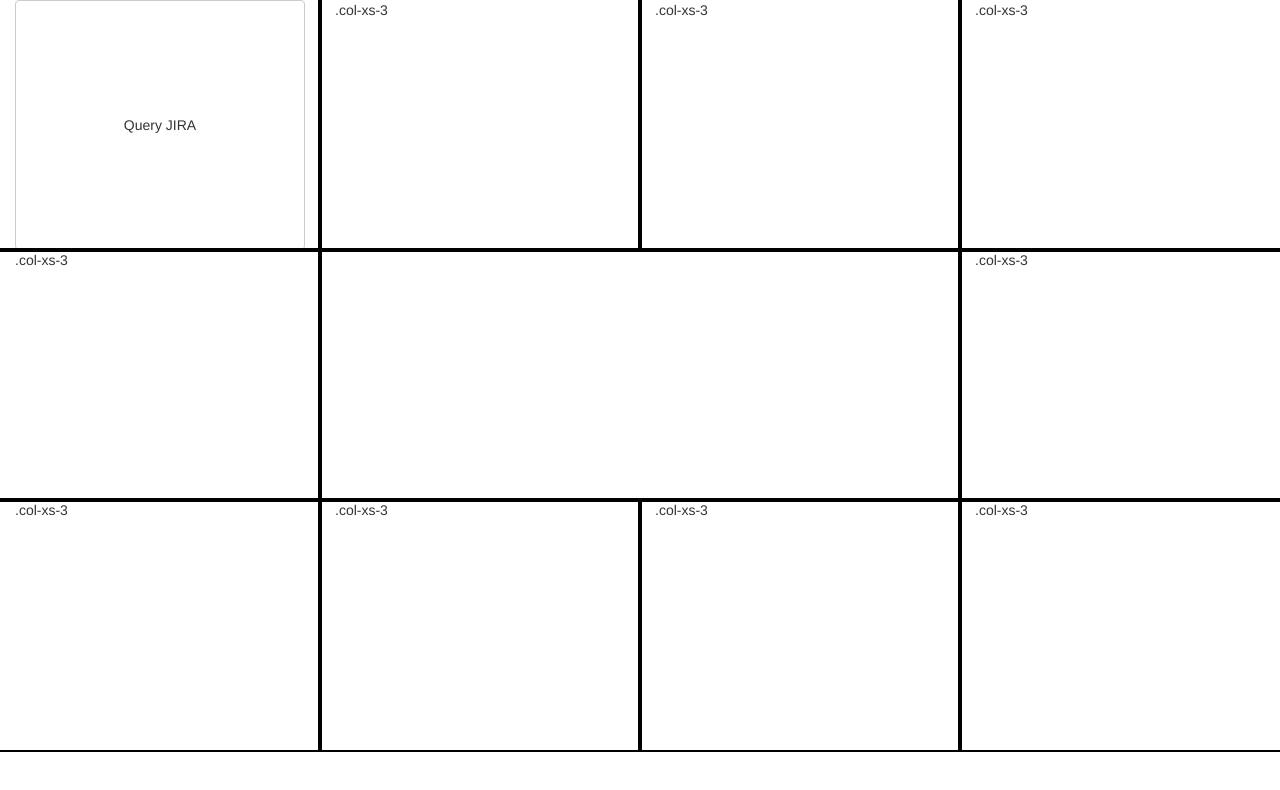
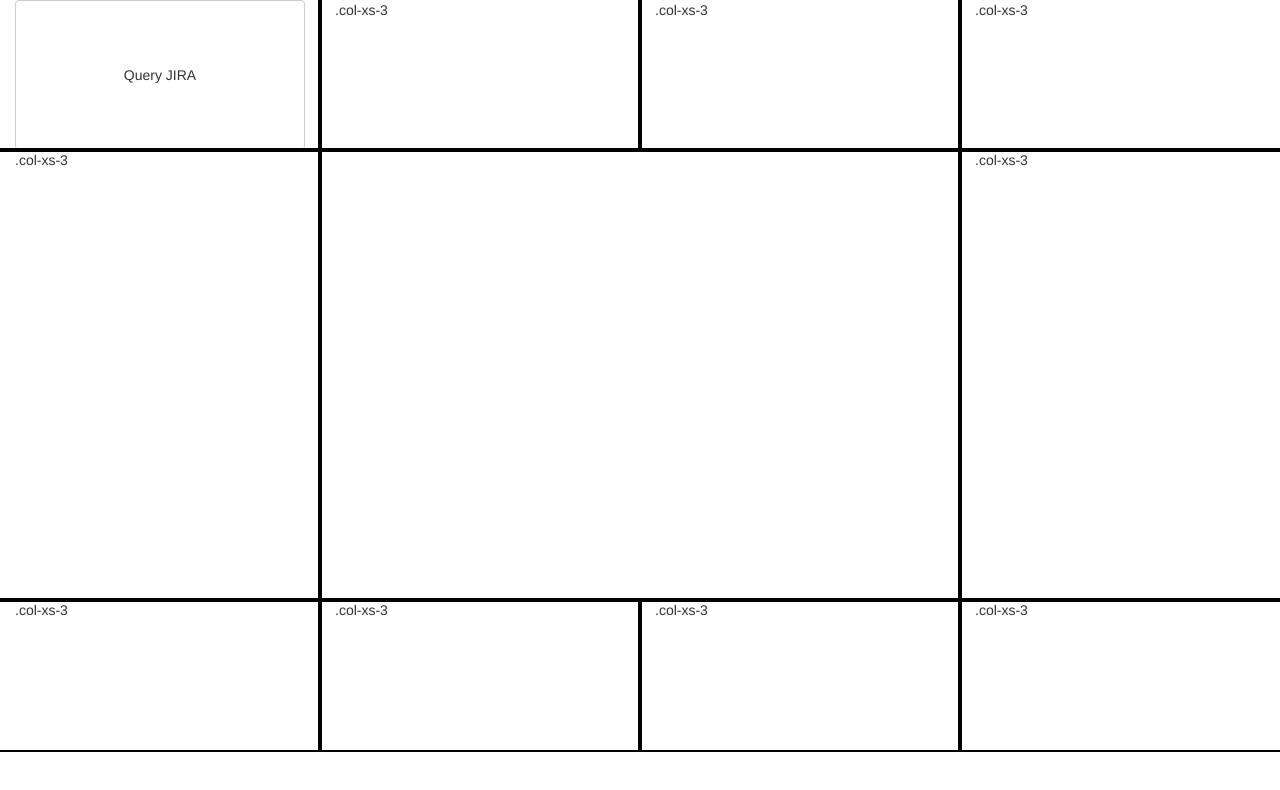
Before and after one commit to yameen/standup-companion, a plain HTML site: page client/index.html in a window 1280 px wide. Drawn offline with Linux system fonts and the light colour scheme.

Commit message:
Updated layout a bit, display some response fields on page

```diff
--- a/client/css/main.css
+++ b/client/css/main.css
@@ -1,10 +1,20 @@
+.top-row {
+    height: 150px;
+}
+
+.middle-row {
+    height: 450px;
+}
+
+.bottom-row {
+    height: 150px;
+}
+
 .col-xs-3  {
-    height: 250px;
     outline: 2px solid #000;
 }
 
 .col-xs-6  {
-    height: 250px;
     outline: 2px solid #000;
 }
 
--- a/client/index.html
+++ b/client/index.html
@@ -9,19 +9,24 @@
 <body>
     <div class="container-fluid">
         <div class="row">
-            <div class="col-xs-3"><button class="btn btn-default" type="button" onclick="boop()">Query JIRA</button></div>
-            <div class="col-xs-3">.col-xs-3</div>
-            <div class="col-xs-3">.col-xs-3</div>
-            <div class="col-xs-3">.col-xs-3</div>
+            <div class="col-xs-3 top-row"><button class="btn btn-default" type="button" onclick="boop()">Query JIRA</button></div>
+            <div class="col-xs-3 top-row">.col-xs-3</div>
+            <div class="col-xs-3 top-row">.col-xs-3</div>
+            <div class="col-xs-3 top-row">.col-xs-3</div>
         </div><div class="row">
-            <div class="col-xs-3">.col-xs-3</div>
-            <div class="col-xs-6" id="response-frame"></div>
-            <div class="col-xs-3">.col-xs-3</div>
+            <div class="col-xs-3 middle-row">.col-xs-3</div>
+            <div class="col-xs-6 middle-row">
+                <h1><div id="summary"></div>
+                    <small><div id="reporter"></div></small>
+                </h1>
+                <img src="" id="photo">
+            </div>
+            <div class="col-xs-3 middle-row">.col-xs-3</div>
         </div><div class="row">
-            <div class="col-xs-3">.col-xs-3</div>
-            <div class="col-xs-3">.col-xs-3</div>
-            <div class="col-xs-3">.col-xs-3</div>
-            <div class="col-xs-3">.col-xs-3</div>
+            <div class="col-xs-3 bottom-row">.col-xs-3</div>
+            <div class="col-xs-3 bottom-row">.col-xs-3</div>
+            <div class="col-xs-3 bottom-row">.col-xs-3</div>
+            <div class="col-xs-3 bottom-row">.col-xs-3</div>
         </div>
     </div>
     <script src="js/jira-api-test.js"></script>
--- a/client/js/jira-api-test.js
+++ b/client/js/jira-api-test.js
@@ -2,5 +2,11 @@ function boop() {
     var req = new XMLHttpRequest();
     req.open("GET", "JiraTest/", false);
     req.send(null);
-    console.log(JSON.parse(req.responseText))
+    var response = JSON.parse(req.responseText);
+
+    console.log(response);
+
+    document.getElementById("summary").innerHTML = response.fields.summary;
+    document.getElementById("reporter").innerHTML = response.fields.reporter.name;
+    document.getElementById("photo").src = response.fields.reporter.avatarUrls['48x48'];
 }
--- a/node-server/server.js
+++ b/node-server/server.js
@@ -26,7 +26,7 @@ function urlWithSSLOptions(url) {
 }
 
 app.get('/JiraTest', function (req, res) {
-    request.get(urlWithSSLOptions(config.jiraurl + '/rest/api/2/issue/741957'), function (error, response, body) {
+    request.get(urlWithSSLOptions(config.jiradomain + config.testissue), function (error, response, body) {
         if (!error && response.statusCode == 200) {
             res.send(JSON.parse(body));
         }
```
